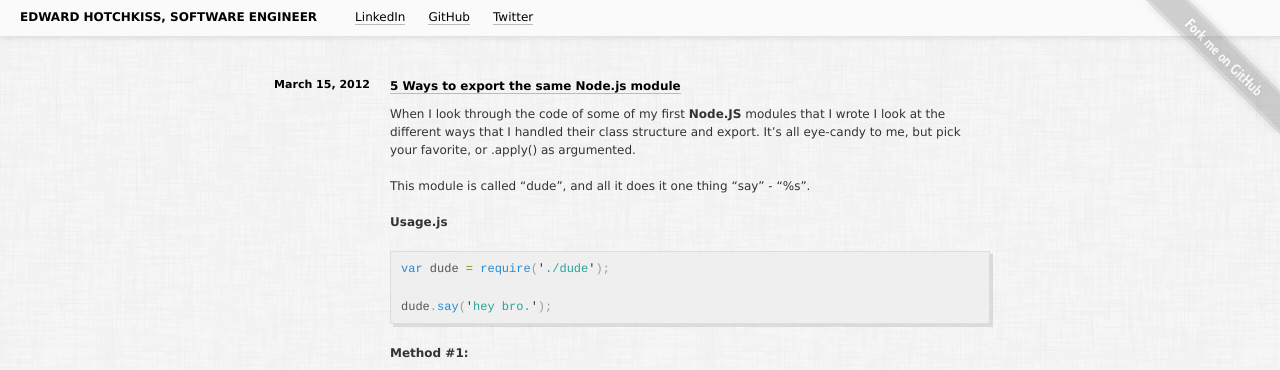
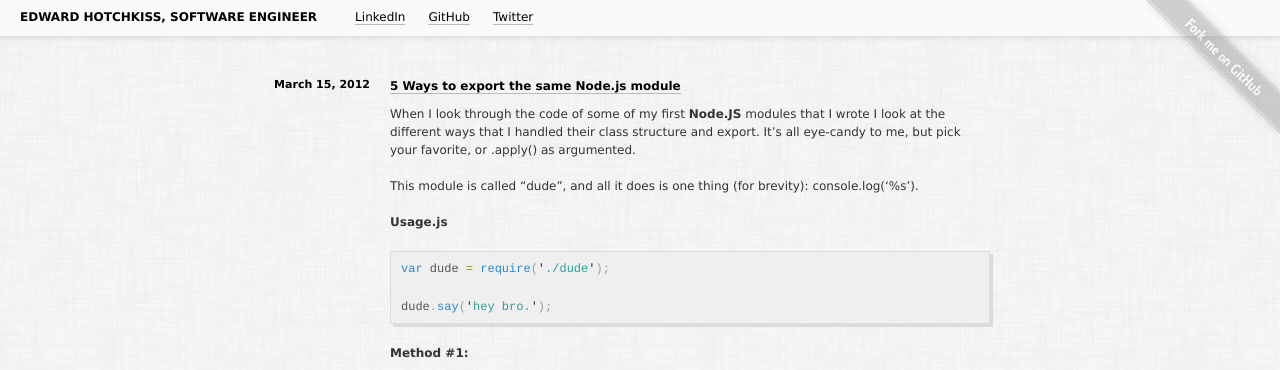
Before and after one commit to Erls-Corporation/edwardhotchkiss.com, a Jekyll site: the page built from _posts/2012-03-15-5-ways-to-export-the-same-node.js-module.md, in a window 1280 px wide. Shown: the top 370 px of the page. Built offline with Jekyll 4.4.1, drawn with Linux system fonts in a browser that asks for light colours; Markdown is read by kramdown in place of the engine named in the settings; comment, search, counter and statistics services are not loaded.

Commit message:
[grammer] _post

```diff
--- a/_posts/2012-03-15-5-ways-to-export-the-same-node.js-module.md
+++ b/_posts/2012-03-15-5-ways-to-export-the-same-node.js-module.md
@@ -9,7 +9,7 @@ tags:
 
 When I look through the code of some of my first ***Node.JS*** modules that I wrote I look at the different ways that I handled their class structure and export. It's all eye-candy to me, but pick your favorite, or .apply() as argumented.
 
-This module is called "dude", and all it does it one thing "say" - "%s".
+This module is called "dude", and all it does is one thing (for brevity): console.log('%s').
 
 **Usage.js**
 
```
